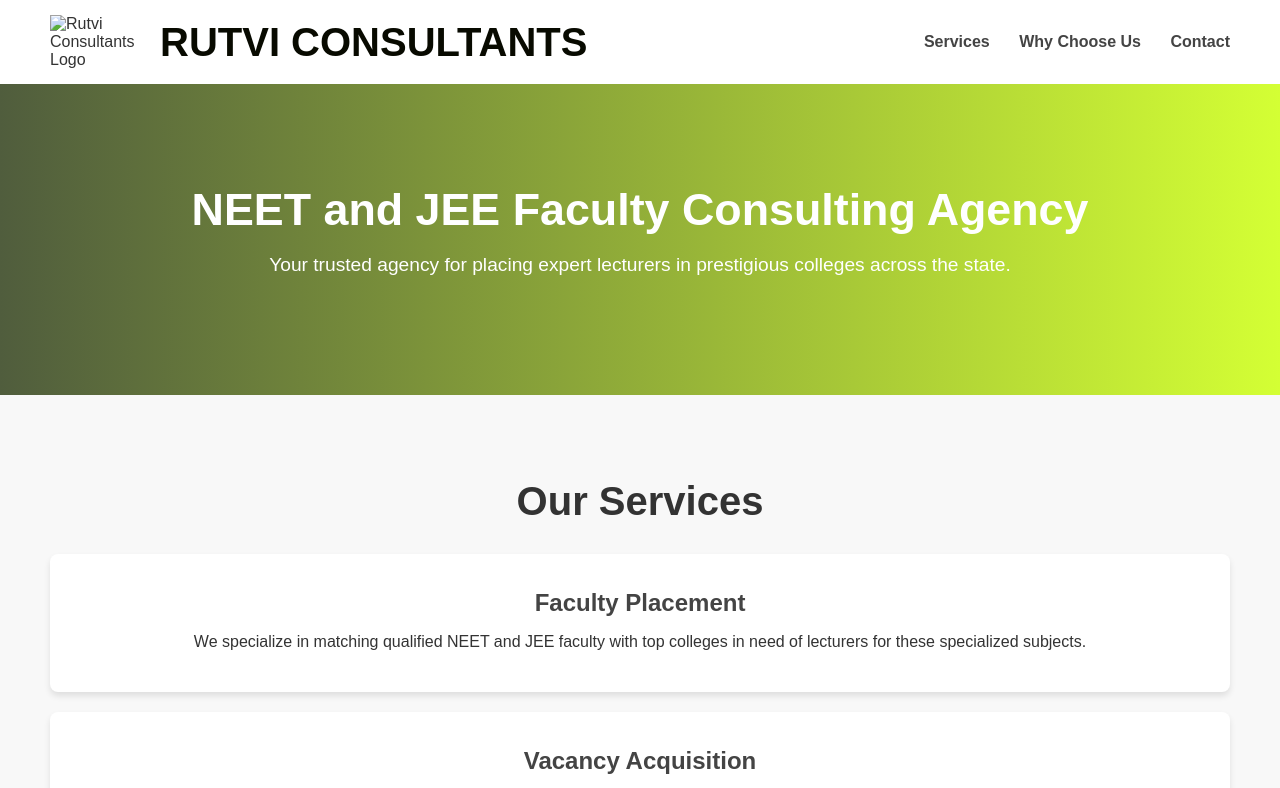
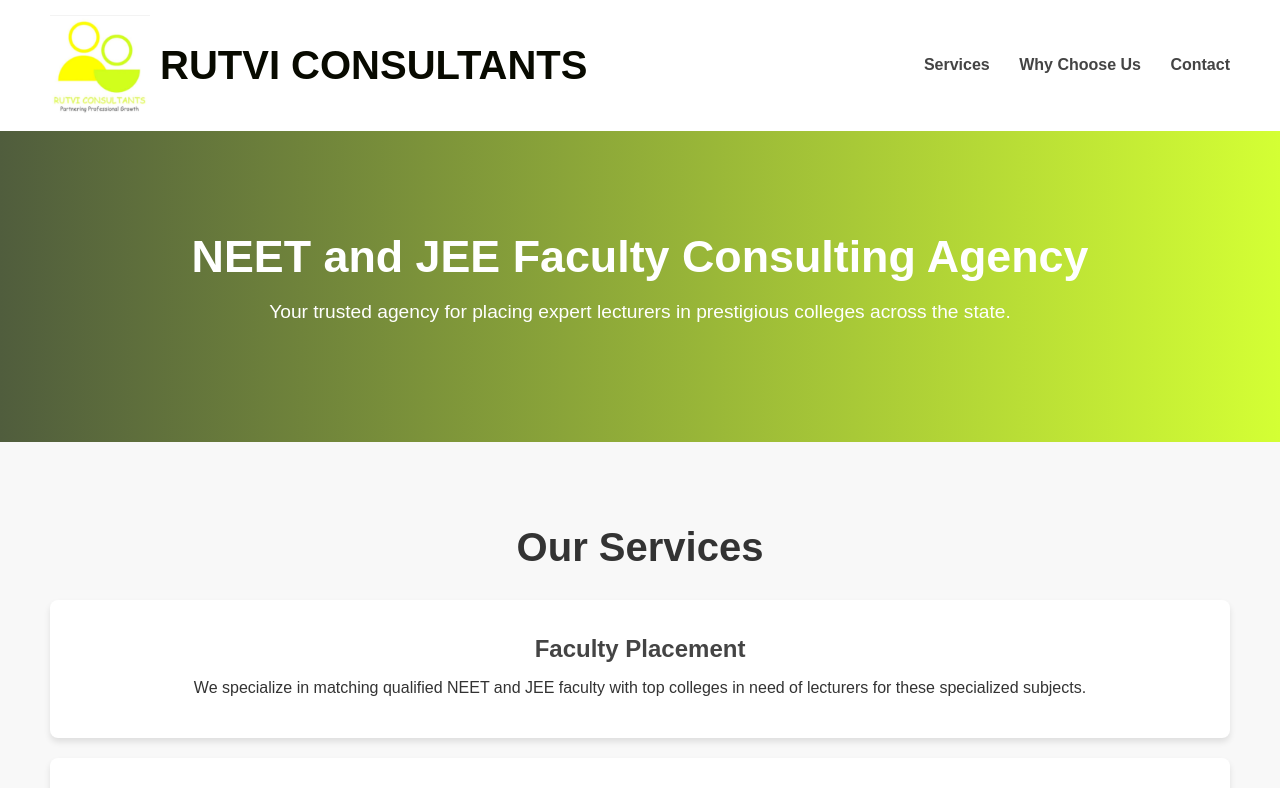
Before and after one commit to Sanjana-nh/rutvi-consultants-website, a plain HTML site: page index.html in a window 1280 px wide. Shown: the top 788 px of the page. Drawn offline with Linux system fonts and the light colour scheme.

Commit message:
Update index.html

```diff
--- a/index.html
+++ b/index.html
@@ -11,7 +11,7 @@
     <!-- Navbar -->
     <header>
         <div class="logo">
-            <img src="assets/logo.png" alt="Rutvi Consultants Logo">
+            <img src="logo.png" alt="Rutvi Consultants Logo">
             <span class="company-name">RUTVI CONSULTANTS</span>
         </div>
         <nav>
```
